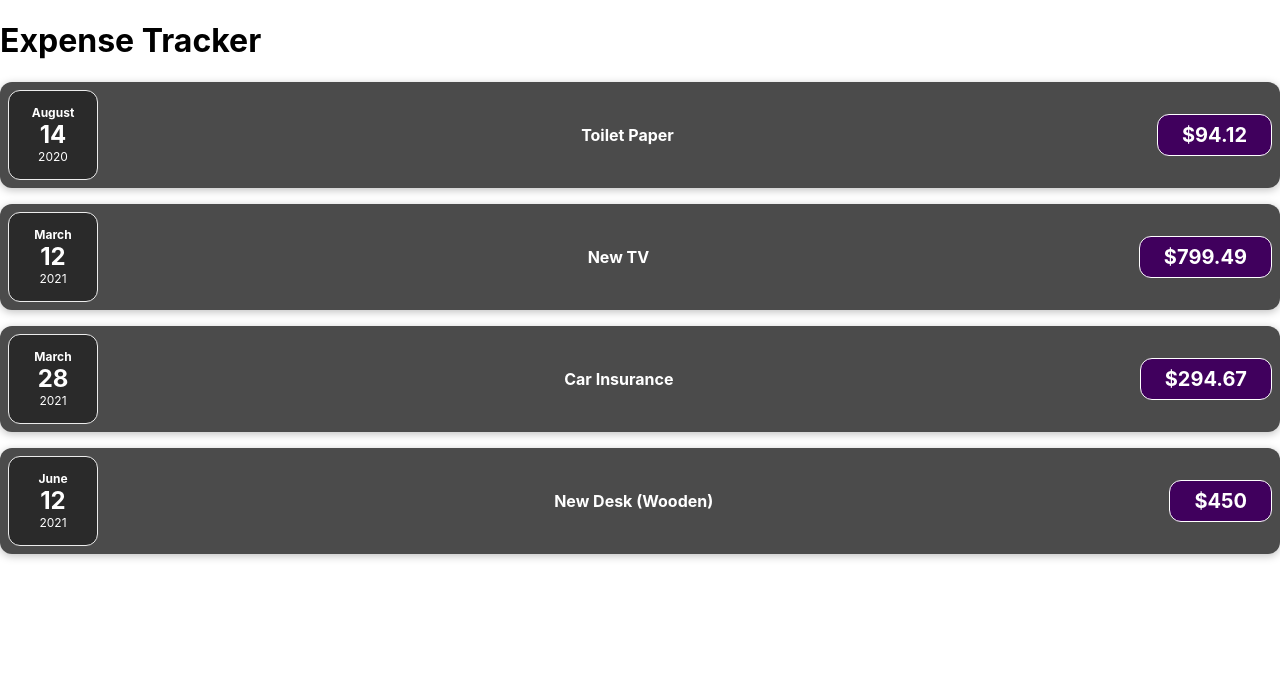
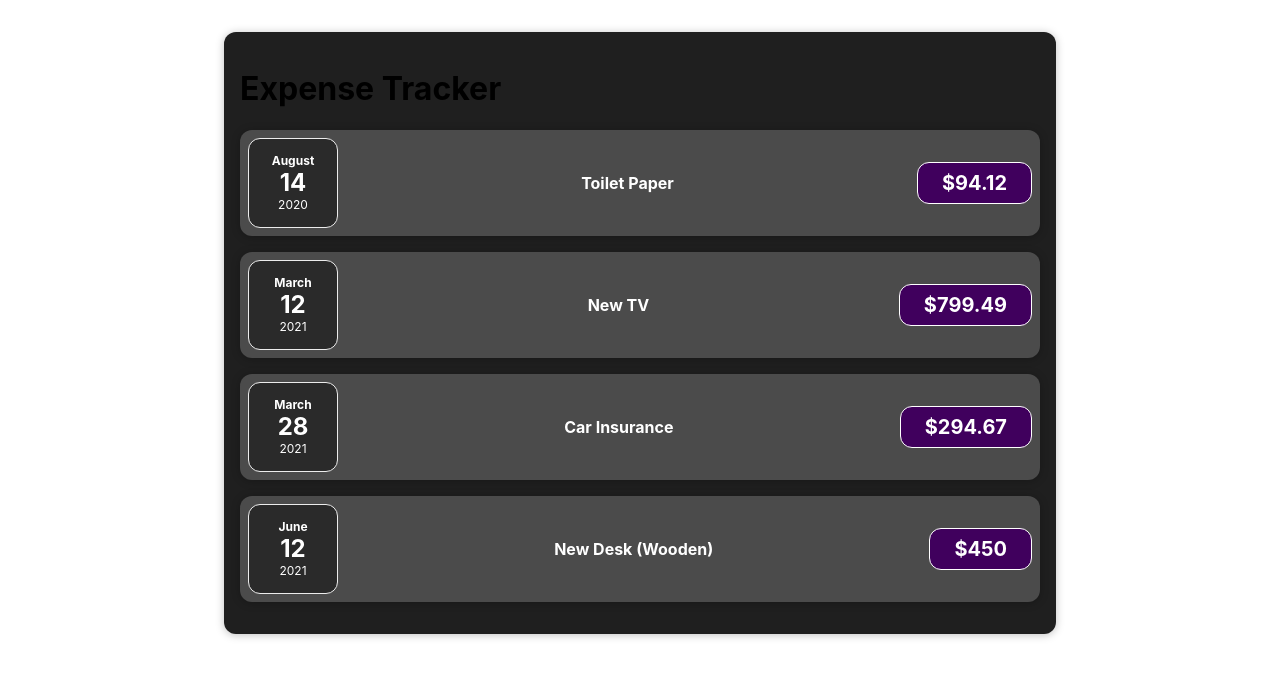
Before and after one commit to johngwells/React-Expense-Tracker, a React (Create React App) app in the folder expense-tracker/: page / in a window 1280 px wide. Shown: the top 678 px of the page. Built offline with nearby package versions, Linux system fonts and the light colour scheme.

Commit message:
split code from app.js into a new component | clean code from duplication using Card as a wrapper

```diff
--- a/expense-tracker/src/App.js
+++ b/expense-tracker/src/App.js
@@ -1,5 +1,5 @@
 import './App.css';
-import ExpenseItem from './components/ExpenseItem';
+import Expenses from './components/Expenses';
 
 function App() {
   const expenses = [
@@ -25,29 +25,7 @@
   ];
 
   return (
-    <div>
-      <h1>Expense Tracker</h1>
-      <ExpenseItem
-        title={expenses[0].title}
-        amount={expenses[0].amount}
-        date={expenses[0].date}
-      />
-      <ExpenseItem
-        title={expenses[1].title}
-        amount={expenses[1].amount}
-        date={expenses[1].date}
-      />
-      <ExpenseItem
-        title={expenses[2].title}
-        amount={expenses[2].amount}
-        date={expenses[2].date}
-      />
-      <ExpenseItem
-        title={expenses[3].title}
-        amount={expenses[3].amount}
-        date={expenses[3].date}
-      />
-    </div>
+    <Expenses expenses={expenses}/>
   );
 }
 
--- /dev/null
+++ b/expense-tracker/src/components/Card.css
@@ -0,0 +1,4 @@
+.card {
+  border-radius: 12px;
+  box-shadow: 0 1px 8px rgba(0, 0, 0, 0.25);
+}
--- /dev/null
+++ b/expense-tracker/src/components/Card.js
@@ -0,0 +1,8 @@
+import './Card.css';
+
+function Card(props) {
+  const classes = 'card ' + props.className;
+  return <div className={classes}>{props.children}</div>
+}
+
+export default Card;
--- a/expense-tracker/src/components/ExpenseItem.css
+++ b/expense-tracker/src/components/ExpenseItem.css
@@ -2,10 +2,8 @@
   display: flex;
   justify-content: space-between;
   align-items: center;
-  box-shadow: 0 2px 8px rgba(0, 0, 0, 0.25);
   padding: 0.5rem;
   margin: 1rem 0;
-  border-radius: 12px;
   background-color: #4b4b4b;
 }
 
--- a/expense-tracker/src/components/ExpenseItem.js
+++ b/expense-tracker/src/components/ExpenseItem.js
@@ -1,15 +1,16 @@
 import ExpenseDate from './ExpenseDate';
+import Card from './Card';
 import './ExpenseItem.css';
 
 function ExpenseItem({date, title, amount}) {
   return (
-    <div className='expense-item'>
+    <Card className='expense-item'>
       <ExpenseDate date={date}/>
       <div>
         <h2 className='expense-item__description'>{title}</h2>
       </div>
       <div className='expense-item__price'>${amount}</div>
-    </div>
+    </Card>
   );
 }
 
--- /dev/null
+++ b/expense-tracker/src/components/Expenses.css
@@ -0,0 +1,7 @@
+.expenses {
+  padding: 1rem;
+  background-color: rgb(31, 31, 31);
+  margin: 2rem auto;
+  width: 50rem;
+  max-width: 95%;
+}
--- /dev/null
+++ b/expense-tracker/src/components/Expenses.js
@@ -0,0 +1,33 @@
+import './Expenses.css';
+import Card from './Card';
+import ExpenseItem from './ExpenseItem';
+
+function Expenses({ expenses }) {
+  return (
+    <Card className='expenses'>
+      <h1>Expense Tracker</h1>
+      <ExpenseItem
+        title={expenses[0].title}
+        amount={expenses[0].amount}
+        date={expenses[0].date}
+      />
+      <ExpenseItem
+        title={expenses[1].title}
+        amount={expenses[1].amount}
+        date={expenses[1].date}
+      />
+      <ExpenseItem
+        title={expenses[2].title}
+        amount={expenses[2].amount}
+        date={expenses[2].date}
+      />
+      <ExpenseItem
+        title={expenses[3].title}
+        amount={expenses[3].amount}
+        date={expenses[3].date}
+      />
+    </Card>
+  );
+}
+
+export default Expenses;
```
